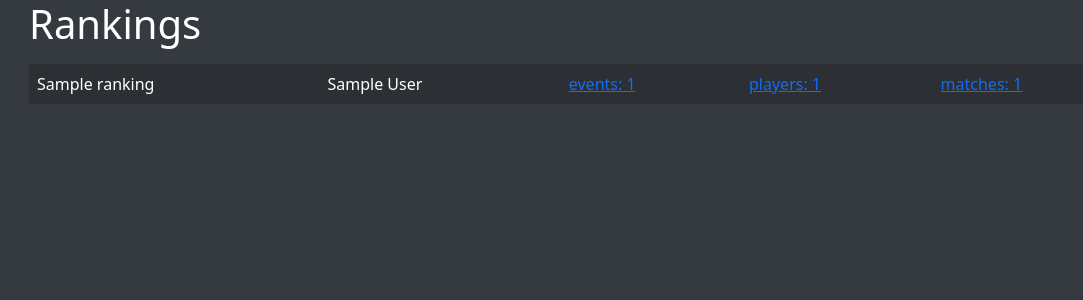
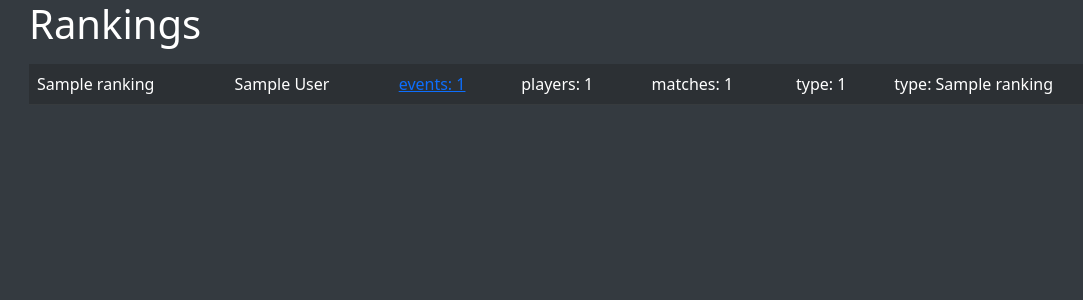
Before and after one commit to rkaganda/smash_gg_ranking, a Flask app: template smash_gg_ranking/templates/ranking.html in a window 1280 px wide. Shown: the top 300 px of the page, without its empty margins (53-1136 px from the left). Run offline with Flask 2, Linux system fonts and the light colour scheme; the template is opened without the code that fills it: most values are stand-ins (such as "Sample title", 1, 10 or a date in 2020); parts of the project's set-up code (start-up, migrations or seed data) failed here and were passed over.

Commit message:
added type to ranking, removed hello

```diff
--- a/smash_gg_ranking/app.py
+++ b/smash_gg_ranking/app.py
@@ -1,16 +1,14 @@
-from flask import Flask
+from flask import Flask, redirect
 from flask import render_template
 
-from views import ranking
+from views import ranking, events
 
-from config import config
 app = Flask(__name__)
 
 
-# @app.route('/hello/')
-# @app.route('/hello/<name>')
-# def hello(name=None):
-#     return render_template('hello.html', name=name)
+@app.route('/')
+def home():
+    return redirect("/ranking/", code=302)
 
 
 @app.route('/ranking/')
@@ -21,5 +19,5 @@ def view_rankings():
 
 @app.route('/ranking/events/<ranking_id>')
 def view_events(ranking_id=None):
-    ranking_name, events = ranking.get_events(ranking_id)
-    return render_template('events.html', events=events, ranking_name=ranking_name)
+    ranking_name, event_sets = events.get_events(ranking_id)
+    return render_template('events.html', events=event_sets, ranking_name=ranking_name)
--- a/smash_gg_ranking/templates/events.html
+++ b/smash_gg_ranking/templates/events.html
@@ -10,8 +10,8 @@
 <body>
     <div class="container">
         <h1 style="color:white">
-        <a class="text-decoration-none link-light" href="/ranking/">Rankings</a> >
-        <a class="text-decoration-none link-light" href="/ranking/">{{ranking_name}}</a> Events</h1>
+        <a class="link-light" href="/ranking/">Rankings</a> >
+        <a class="link-light" href="/ranking/">{{ranking_name}}</a> Events</h1>
         <p class="lead"></p>
         <table class="table table-striped table-dark">
             {% for e in events %}
--- a/smash_gg_ranking/templates/ranking.html
+++ b/smash_gg_ranking/templates/ranking.html
@@ -17,8 +17,10 @@
                 <td><span style="color:white" >{{r.name}}</span></td>
                 <td><span style="color:white">{{r.videogame.display_name}}</span></td>
                 <td><a class=" " href="/ranking/events/{{r.id}}">events: {{r.event_count}}</a></td>
-                <td><a class=" ">players: {{r.player_count}}</a></td>
-                <td><a class=" ">matches: {{r.match_count}}</a></td>
+                <td><span class=" ">players: {{r.player_count}}</span></td>
+                <td><span class=" ">matches: {{r.match_count}}</span></td>
+                <td><span class=" ">type: {{r.match_count}}</span></td>
+                <td><span class=" ">type: {{r.ranking_algorithm_name}}</span></td>
             </tr>
             {% endfor %}
         </table>
```
Also changed, not shown: smash_gg_ranking/templates/hello.html (deleted, +0 -7 lines), smash_gg_ranking/views/events.py (added, +32 -0 lines), smash_gg_ranking/views/ranking.py (+5 -23 lines).
